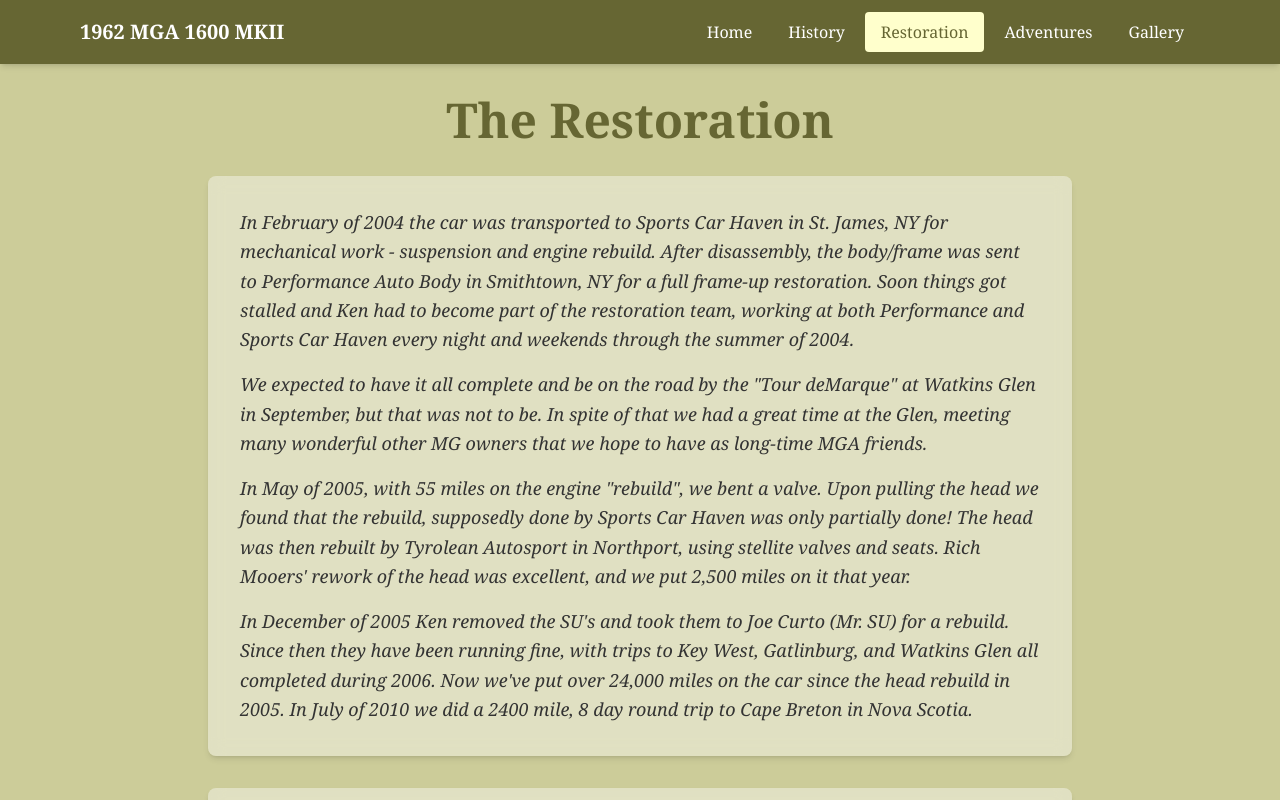
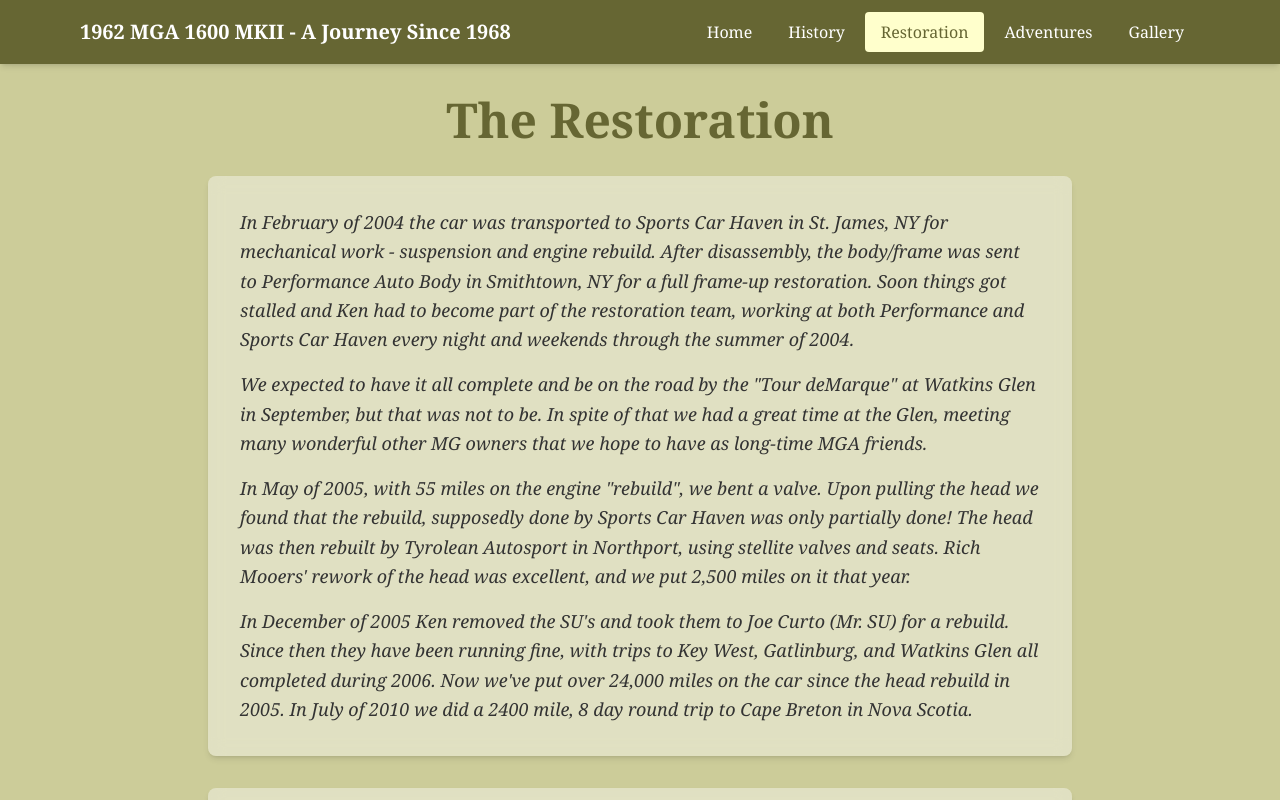
Before and after one commit to kendoris/new-mga-site, a Next.js app: page /restoration in a window 1280 px wide. Shown: the top 800 px of the page. Built offline with nearby package versions, Linux system fonts and the light colour scheme; a web font is replaced by a local one.

Commit message:
Make site title a link to home page with full phrase

```diff
--- a/src/components/Navigation.tsx
+++ b/src/components/Navigation.tsx
@@ -23,8 +23,8 @@ export default function Navigation() {
       <div className="max-w-6xl mx-auto px-4">
         <div className="flex justify-between items-center h-16">
           {/* Logo/Title */}
-          <Link href="/" className="text-white font-bold text-xl">
-            1962 MGA 1600 MKII
+          <Link href="/" className="text-white font-bold text-lg md:text-xl hover:text-[var(--nav-hover)] transition-colors">
+            1962 MGA 1600 MKII <span className="hidden sm:inline">- A Journey Since 1968</span>
           </Link>
 
           {/* Desktop Navigation */}
```
